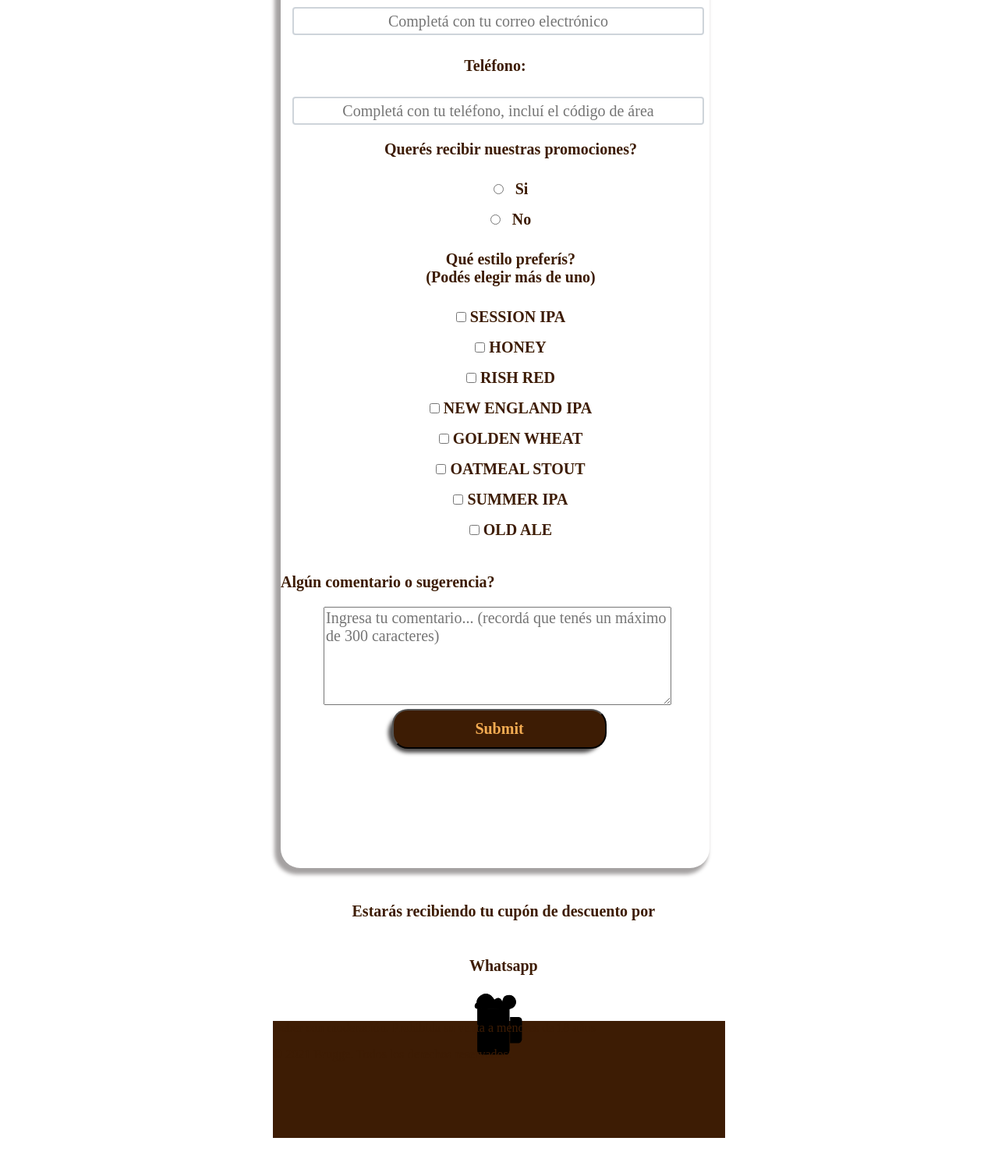
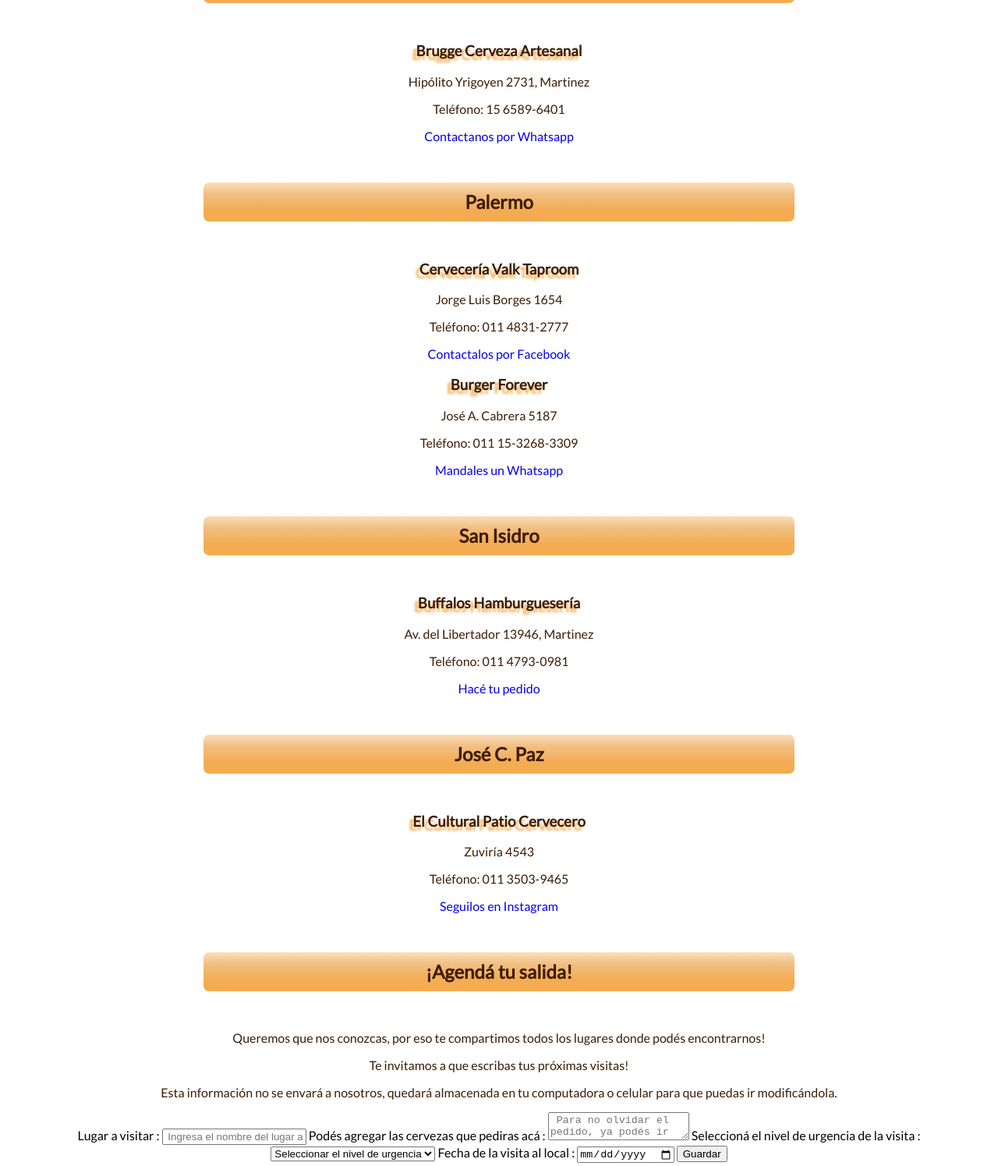
Before and after one commit to eugenia1984/brugge_webdesign, a plain HTML site: page formulario.html in a window 1280 px wide. Shown: the part 607-2102 px from the top of the page at 78% size. Drawn offline with Linux system fonts and the light colour scheme.

Commit message:
Update formulario.html

```diff
--- a/formulario.html
+++ b/formulario.html
@@ -1,78 +1,98 @@
 <!DOCTYPE html>
+
 <html>
+
 <head>
-    <meta charset="UTF-8">
-    <link rel="stylesheet" type="text/css" href="./css/formulario.css" >
+    <meta charset="UTF-8"/>
+    <link rel="stylesheet" type="text/css" href="./css/donde_estamos.css" />
     <meta name="viewport" content="width=device-width, initial-scale=1">
     <title>Brugge cerveza artesanal</title>
+    <link rel="preconnect" href="https://fonts.gstatic.com">
+    <link href="https://fonts.googleapis.com/css2?family=Lato:ital,wght@0,400;1,900&display=swap" rel="stylesheet">
 </head>
 <body>
+<!---- HEADER ---->
     <header>
         <div id="marca"> <img src="./img/logo_horizontal.png" alt="logo de Brugge cerveza artesanal"> </div>
     </header>
-    <section>
-        <div id="titulo">
-            <h1>Completá los datos para obtener tu descuento</h1>
-            <p> Gracias por tomarte el tiempo en completarlo</p>
+<!----SECTION DONDE ESTAMOS---->
+    <section id="titulo">
+        <h1>Dónde estamos?</h1>
+    </section>
+    <!---Aca aplico el objeto creado con canva, en este caso esh un texto-->
+    <article id="visitanos">
+        <canvas id="lienzo1" width="300" height="150">Su navegador no soporta el elemento canvas</canvas>
+    </article>
+    <article id="general">
+        <ul>
+            <li> <h2> Nuestra fábrica </h2>
+                <h3> Brugge Cerveza Artesanal</h3>
+                <p> Hipólito Yrigoyen 2731, Martinez </p>
+                <p> Teléfono: 15 6589-6401 </p>
+                <p> <a href="https://api.whatsapp.com/send/?phone=5491165896401&text&app_absent=0" target="_blank"> Contactanos por Whatsapp </a> </p>
+            </li>
+            <li> <h2> Palermo</h2>
+                <h3> Cervecería Valk Taproom</h3>
+                <p> Jorge Luis Borges 1654 </p>
+                <p> Teléfono: 011 4831-2777 </p>
+                <p> <a href="https://m.facebook.com/valktaproom.com.ar/" target="_blank"> Contactalos por Facebook </a> </p>
+                <h3> Burger Forever </h3>
+                <p> José A. Cabrera 5187</p>
+                <p> Teléfono: 011 15-3268-3309 </p>
+                <p> <a href="https://api.whatsapp.com/send?phone=5491132683309&text=Hola%2C%20decinos%20cu%C3%A1l%20es%20tu%20pedido%3F" target="_blank"> Mandales un Whatsapp</a></p>
+            </li>
+            <li>
+                <h2>San Isidro</h2>
+                <h3> Buffalos Hamburguesería </h3>
+                <p> Av. del Libertador 13946, Martinez</p>
+                <p>Teléfono: 011 4793-0981 </p>
+                <p> <a href="https://www.pedidosya.com.ar/restaurantes/san-isidro/buffalos-hamburgueseria-martinez-menu?utm_campaign=google_reserve_place_order_action&utm_medium=organic&utm_source=google" target="_blank">  Hacé tu pedido</a></p>
+            </li>
+            <li>
+                <h2>José C. Paz</h2>
+                <h3> El Cultural Patio Cervecero</h3>
+                <p>Zuviría 4543</p>
+                <p> Teléfono:  011 3503-9465</p>
+                <p> <a href="https://www.instagram.com/elculturalpatiocervecero/?igshid=2hey3tpskak2" target="_blank"> Seguilos en Instagram</a></p>
+            </li>
+        </ul>
+    </article>
+    <!----WEB STORAGE---->
+    <article id="webStorage">
+        <div class="inspiracion__section-div inspiracion__section-div-notas">
+            <h2>¡Agendá tu salida!</h2>
         </div>
-        <!-------Formulario---------->
-        <form id="formulario" method="POST" action="https://formspree.io/f/mvovngeo">
-            <div class="formulario_grupo">
-                <label id="nombre-label" form="nombre"> <p>Nombre y Apellido: </p>  </label>
-                <input type="text" name="nombre" id="nombre" class="form-control" placeholder="Completá con tu nombre y apellido" maxlength="60">
-            </div>
-            <div class="formulario_grupo">
-                <label id="correo-label" form="correo"> <p> Correo electrónico:</p> </label>
-                <input type="email" name="email" id="email" class="form-control" placeholder="Completá con tu correo electrónico" maxlength="60">
-            </div>
-            <div class="formulario_grupo">
-                <label> <p> Teléfono:</p> </label>
-                <input type="tel" name="telefono" id="telefono" class="form-control" placeholder="Completá con tu teléfono, incluí el código de área"/>
-            </div>
-            <menu class="formulario_grupo">
-                <p> Querés recibir nuestras promociones? </p>
-                <label> <input name="Si-No"  value="Si" type="radio" class="input-radio"/> Si </label>
-                <label> <input name="Si-No" value="Si" type="radio" class="input-radio"/> No </label>
-            </menu>
-            <menu class="formulario_grupo">
-                <p> Qué estilo preferís? <br/> (Podés elegir más de uno) </p>
-                <label> <input name="prefer" value="session ipa" type="checkbox" class="input-checkbox"/> SESSION IPA </label>
-                <label> <input name="prefer" value="honey" type="checkbox" class="input-checkbox"/> HONEY </label>
-                <label> <input name="prefer" value="rish red" type="checkbox" class="input-checkbox"/> RISH RED </label>
-                <label> <input name="prefer" value="new england ipa" type="checkbox" class="input-checkbox"/> NEW ENGLAND IPA <label>
-                <label> <input name="prefer" value="golden wheat" type="checkbox" class="input-checkbox"/> GOLDEN WHEAT  </label>
-                <label> <input name="prefer" value="oatmeal stout" type="checkbox" class="input-checkbox"/> OATMEAL STOUT </label>
-                <label> <input name="prefer" value="summer ipa" type="checkbox" class="input-checkbox"/> SUMMER IPA </label>
-                <label> <input name="prefer" value="old ale" type="checkbox" class="input-checkbox"/> OLD ALE </label>
-            </menu>
 
-            <div id="comentario">  </div>
-                <div class="formulario-group">
-                <p> Algún comentario o sugerencia?</p>
-                <textarea id="comments" class="input-textarea" name="comentario" placeholder="Ingresa tu comentario... (recordá que tenés un máximo de 300 caracteres)" maxlength="300"></textarea>
-            </div>
-            <div id="descuento">
-                <input type="submit" id="submit" class="submit-button">
-            </div>
-        </form>
-        <!---Mensaje------->
-        <article id="mensaje">
-            <p> Estarás recibiendo tu cupón de descuento por Whatsapp </p>
-        </article>
-        <!--Imagen SVG animada-->
-        <section id="cerveza-animada">
-            <svg version="1.1" id="Ebene_1" xmlns="http://www.w3.org/2000/svg" xmlns:xlink="http://www.w3.org/1999/xlink" x="0px" y="0px" width="100%" height="200px" viewBox="0 0 560 960" style="enable-background:new 0 0 560 960;" xml:space="preserve">
-                <path class="cerveza" d="M147,386.582c0,0,0.833,235.875,0.833,257.209S168.333,668,172.667,668s145.667,0,154.333,0s17-11,17-28s0-253,0-253L147,386.582z"/>
-                <path class="espuma" d="M344,387l-132-0.418V422c0,0-2,16.75-20.75,16.75S171,428.25,171,423.5c0-5.25,0-36.5,0-36.5s-12.25-0.334-24-0.418c-19.625-2.457-23-25.332-3.625-38.832c-7.5-30.25,64.063-94.25,107.896-16.418c15.333-15.5,39.781-19,49.115,14.168c3.666-24.834,10.437-43.25,42.974-43.25c28.668,0,41.457,27.082,41.457,41.422C384.814,375,356.732,387,346.215,387H344z"/>
-                <path class="handle" d="M348,597c0,0,27.75,0,53,0c14,0,20.5-16.5,20.5-25.5c0-4.25,0.355-99,0.355-113.75S407.75,437,399.25,437S348,437,348,437"/>
-                <path class="outline" d="M147,385.481c0,0,0.833,235.875,0.833,257.209s20.5,24.209,24.834,24.209s145.667,0,154.333,0s17-11,17-28s0-48,0-48v-4v-201l-132-0.418v35.418c0,0-2,16.75-20.75,16.75s-20.25-10.5-20.25-15.25c0-5.25,0-36.5,0-36.5S158.75,385.565,147,385.481c-19.625-2.457-23-25.332-3.625-38.832c-7.5-30.25,64.063-94.25,107.896-16.418c15.332-15.5,39.78-19,49.114,14.168c3.666-24.834,10.437-43.25,42.974-43.25c28.668,0,41.457,27.082,41.457,41.422c-0.002,31.328-28.084,43.328-38.602,43.328"/>
-                <line class="lineas" x1="196" y1="480" x2="196" y2="562"/>
-                <line class="lineas" x1="250" y1="480" x2="250" y2="562"/>
-                <line class="lineas" x1="304" y1="480" x2="304" y2="562"/>
-            </svg>
-        </section>
-    </section>
-    <!------FOOTER-------->
+        <div id="notasCliente" class="notasCliente">
+            <p>Queremos que nos conozcas, por eso te compartimos todos los lugares donde podés encontrarnos!</p>
+            <p>Te invitamos a que escribas tus próximas visitas!</p>
+            <p>Esta información no se envará a nosotros, quedará almacenada en tu computadora o celular para que puedas ir modificándola.</p>
+
+            <form class="tarea-cliente-formulario" method="POST" action="https://formspree.io/f/mvovngeo">
+                <label class="tarea-cliente-label" for="id">Lugar a visitar :</label>
+                <input class="tarea-cliente-input ancho-personalizado" type="text" id="tarea-cliente-id" name="id" min="1" max="100" placeholder=" Ingresa el nombre del lugar a visitar">
+                <label class="tarea-cliente-label" for="desc">Podés agregar las cervezas que pediras acá :</label>
+
+                <textarea class="tarea-cliente-textarea ancho-personalizado" id="tarea-cliente-desc" name="desc" placeholder=" Para no olvidar el pedido, ya podés ir eligiendo entre nuestros 8 estilos"></textarea>
+
+                <label class="tarea-cliente-label" for="urg">Seleccioná el nivel de urgencia de la visita :</label>
+
+                <select class="tarea-cliente-select" name="urg" id="tarea-cliente-urg">
+                    <option value="">Seleccionar el nivel de urgencia</option>
+                    <option value=" Muy urgente">Muy urgente</option>
+                    <option value=" Urgente">Urgente</option>
+                    <option value=" Poco urgente">Poco urgente</option>
+                </select>
+
+                <label class="tarea-cliente-label" for="fecha">Fecha de la visita al local :</label>
+                <input class="tarea-cliente-input" type="date" name="fecha" id="tarea-cliente-fecha">
+
+                <input class="tarea-cliente-boton" type="button" id="tarea-cliente-guardar" value="Guardar"onclick="nuevaTarea()">
+            </form>
+            <div id="tareas-pendientes" class="tareas-pendientes"></div>
+        </div>
+    </article>
+<!------FOOTER-------->
     <footer>
         <div class="footer-inner" id="derechos-izquierda">
             <p> Beber con moderación. Prohibida su venta a menores de 18 años </p>
@@ -81,6 +101,7 @@
             <p> © 2021 Brugge. Todos los derechos reservados.</p>
         </div>
     </footer>
-<script type="text/javascript" src="./js/validar_formulario.js"></script>
+    <script type="text/javascript" src="./js/texto.js"></script>
+    <script type="text/javascript" src="./js/webstorage.js"></script>
 </body>
 </html>
```
